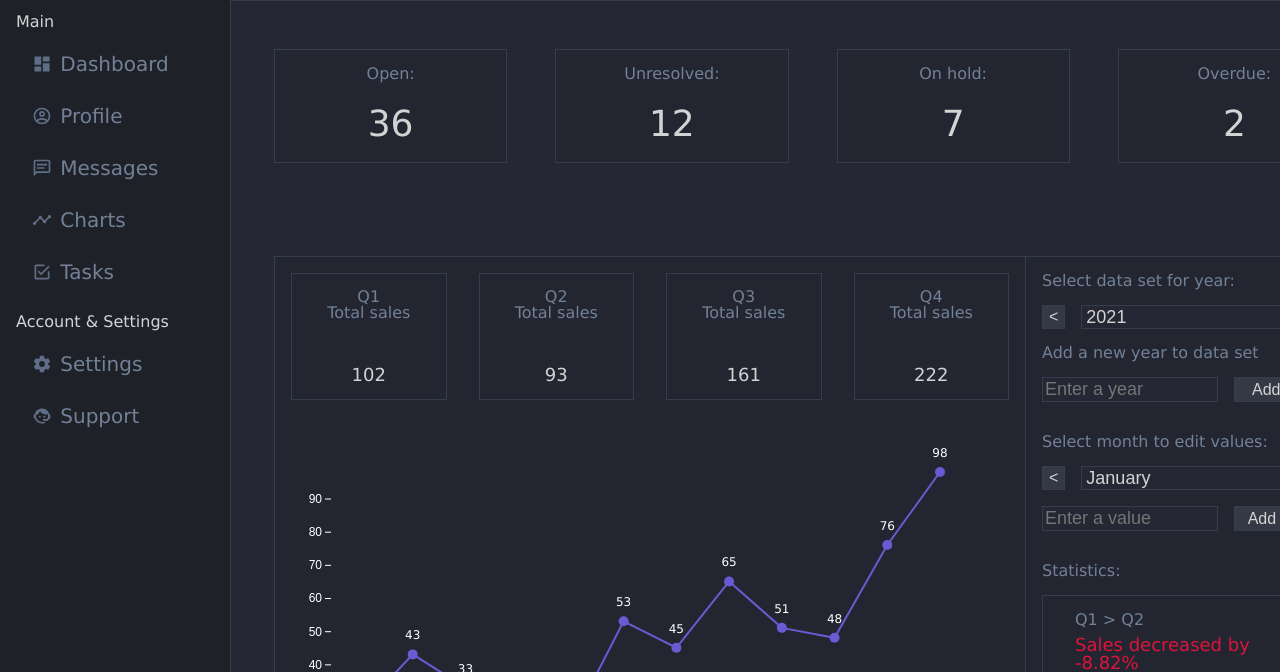
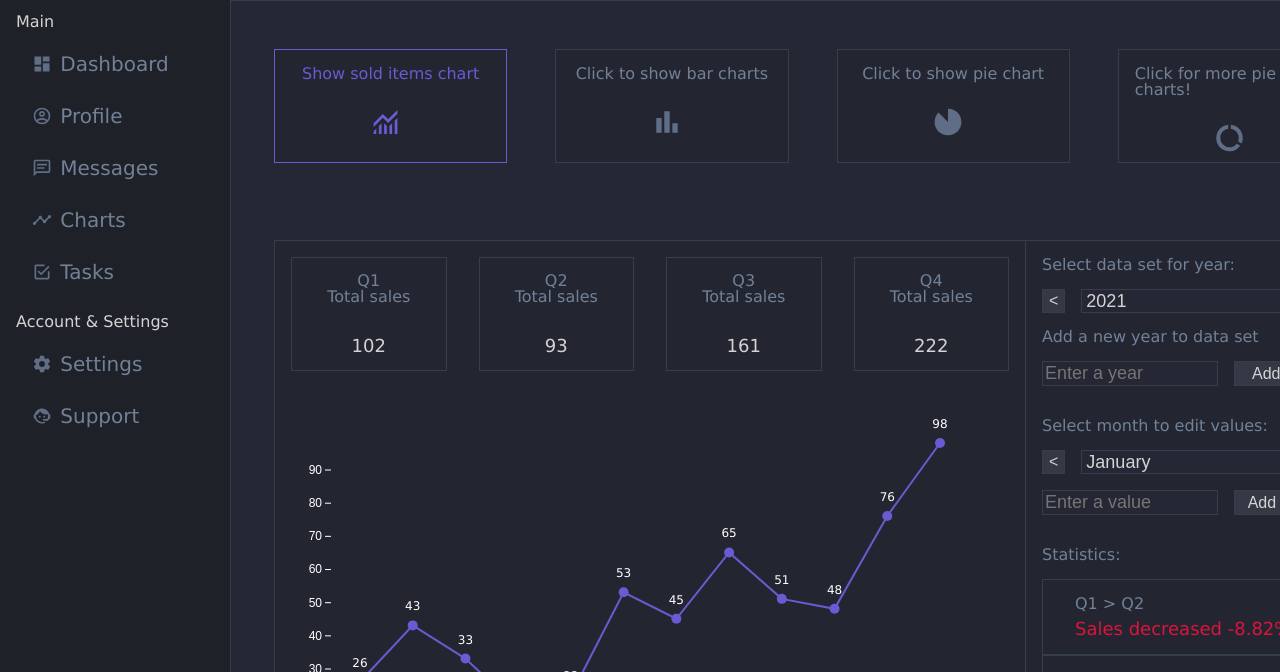
Before and after one commit to NikolaMilinkovic/admin-dashboard, a website: page index.html in a window 1280 px wide. Shown: the part 128-800 px from the top of the page. Drawn offline with nearby package versions, Linux system fonts and the light colour scheme.

Commit message:
Create chart selector buttons

```diff
--- a/index.html
+++ b/index.html
@@ -9,6 +9,7 @@
 
 <head>
     <link rel="stylesheet" href="https://fonts.googleapis.com/css2?family=Material+Symbols+Outlined:opsz,wght,FILL,GRAD@20..48,100..700,0..1,-50..200" />
+
 
     <meta charset="UTF-8">
     <meta name="viewport" content="width=device-width, initial-scale=1.0">
@@ -71,21 +72,21 @@
         <section id="content-section">
 
             <div id="card-section">
-                <div id="card">
-                    <p>Open:</p>
-                    <p>36</p>
+                <div class="card" id="option1">
+                    <p>Show sold items chart</p>
+                    <img src="./Images/Icons/sales-charts.svg" alt="sales chart icon" class="card-svg" id="default-svg">
                 </div>
-                <div id="card">
-                    <p>Unresolved:</p>
-                    <p>12</p>
+                <div class="card" id="option2">
+                    <p>Click to show bar charts</p>
+                    <img src="./Images/Icons/bar-chart.svg" alt="bar chart icon" class="card-svg">
                 </div>
-                <div id="card">
-                    <p>On hold:</p>
-                    <p>7</p>
+                <div class="card" id="option3">
+                    <p>Click to show pie chart</p>
+                    <img src="./Images/Icons/pie-chart-filled.svg" alt="pie chart icon" class="card-svg">
                 </div>
-                <div id="card">
-                    <p>Overdue:</p>
-                    <p>2</p>
+                <div class="card" id="option4">
+                    <p>Click for more pie charts!</p>
+                    <img src="./Images/Icons/pie-chart-empty.svg" alt="pie chart icon" class="card-svg">
                 </div>
             </div>
         </section>
--- a/javascript.js
+++ b/javascript.js
@@ -321,13 +321,14 @@ QCompBoxes.forEach(qBox =>{
     qBox.addEventListener('click', function() {
 
         // Copies the isntance of text
-        let copyText = this.querySelector('.q-comparison').innerText;
+        let copyText = `${this.querySelector('.q-comparison-label').innerText} ${this.querySelector('.q-comparison').innerText}`;
         const copyContent = async () => {
             try{
                 if (isFunctionRunning === true)
                     return;
                 await navigator.clipboard.writeText(copyText);
                 isFunctionRunning = true;
+                copyText = this.querySelector('.q-comparison').innerText;
 
                 // Color change & text display
                 this.style.transition = 'background-color 0.2s ease-in-out, color 0.2s ease-in-out';
@@ -337,7 +338,6 @@ QCompBoxes.forEach(qBox =>{
                 let getLabelColor = this.querySelector('.q-comparison-label').style.color;
                 this.querySelector('.q-comparison').style.color = '#d4d4d4';
                 this.querySelector('.q-comparison-label').style.color = '#d4d4d4';
-                console.log(getColor);
                 this.style.backgroundColor = '#695BD1';
                 this.style.color = '#d4d4d4';
                 setTimeout(() => {
@@ -476,7 +476,7 @@ function calcQStats(){
     const q2q3 = document.getElementById('q-comparison-2');
     const q3q4 = document.getElementById('q-comparison-3');
     if(calculatePercentageDifference(Q1, Q2)>= 0){
-        q1q2.textContent = `Sales increased by ${calculatePercentageDifference(Q1, Q2)}%`;
+        q1q2.textContent = `Sales increased ${calculatePercentageDifference(Q1, Q2)}%`;
         q1q2.style.color = 'forestgreen';
     }
     else if(isNaN(calculatePercentageDifference(Q1, Q2))){
@@ -484,12 +484,12 @@ function calcQStats(){
         q1q2.style.color = '#728197';
     }
     else{
-        q1q2.textContent = `Sales decreased by ${calculatePercentageDifference(Q1, Q2)}%`;
+        q1q2.textContent = `Sales decreased ${calculatePercentageDifference(Q1, Q2)}%`;
         q1q2.style.color = 'crimson';
     }
 
     if(calculatePercentageDifference(Q2, Q3)>= 0){
-        q2q3.textContent = `Sales increased by ${calculatePercentageDifference(Q2, Q3)}%`;
+        q2q3.textContent = `Sales increased ${calculatePercentageDifference(Q2, Q3)}%`;
         q2q3.style.color = 'forestgreen';
     }
     else if(isNaN(calculatePercentageDifference(Q2, Q3))){
@@ -497,12 +497,12 @@ function calcQStats(){
         q2q3.style.color = '#728197';
     }
     else{
-        q2q3.textContent = `Sales decreased by ${calculatePercentageDifference(Q2, Q3)}%`;
+        q2q3.textContent = `Sales decreased ${calculatePercentageDifference(Q2, Q3)}%`;
         q2q3.style.color = 'crimson';
     }
 
     if(calculatePercentageDifference(Q3, Q4)>= 0){
-        q3q4.textContent = `Sales increased by ${calculatePercentageDifference(Q3, Q4)}%`;
+        q3q4.textContent = `Sales increased ${calculatePercentageDifference(Q3, Q4)}%`;
         q3q4.style.color = 'forestgreen';
     }
     else if(isNaN(calculatePercentageDifference(Q3, Q4))){
@@ -510,7 +510,7 @@ function calcQStats(){
         q3q4.style.color = '#728197';
     }
     else{
-        q3q4.textContent = `Sales decreased by ${calculatePercentageDifference(Q3, Q4)}%`;
+        q3q4.textContent = `Sales decreased ${calculatePercentageDifference(Q3, Q4)}%`;
         q3q4.style.color = 'crimson';
     }
 }
@@ -548,41 +548,41 @@ function clearYearInput(){
     inputField.focus();
 }
 
+document.getElementById('option1').classList.add('active');
+document.getElementById('default-svg').style.filter = 'invert(35%) sepia(66%) saturate(506%) hue-rotate(207deg) brightness(105%) contrast(112%)';
 
+// Chart select cards logic
+document.addEventListener('DOMContentLoaded', function () {
 
-// case "new-data-set":
+const cards = document.querySelectorAll('.card');
 
-// const datasetId = document.getElementById('valueInputYear').value;
+    cards.forEach(function (button){
+        button.addEventListener('click', function(){
 
-// // Check if the dataset with the given identifier already exists
-// const existingDataset = customDatasets.find(dataset => dataset.id === datasetId);
+            handleClick(button.id);
 
-// if (existingDataset) {
-//     alert("Dataset with the same identifier already exists. Please choose a different identifier.");
-// } else {
-//     const newDataset = {
-//         id: datasetId,
-//         data: [
-//         { Month: "Jan", Sales: 0 },
-//         { Month: "Feb", Sales: 0 },
-//         { Month: "Mar", Sales: 0 },
-//         { Month: "Apr", Sales: 0 },
-//         { Month: "May", Sales: 0 },
-//         { Month: "Jun", Sales: 0 },
-//         { Month: "Jul", Sales: 0 },
-//         { Month: "Aug", Sales: 0 },
-//         { Month: "Sep", Sales: 0 },
-//         { Month: "Oct", Sales: 0 },
-//         { Month: "Nov", Sales: 0 },
-//         { Month: "Dec", Sales: 0 }],
-//     };
+            cards.forEach(function (btn){
+                btn.classList.remove('active');
 
-//     customDatasets.push(newDataset);
-//     // Code to handle this specific dataset
-//     monthIndex = newDataset.data.findIndex(entry => entry.Month === dsMonth);
-//     if (monthIndex !== -1) {
-//         newDataset.data[monthIndex].Sales = Math.abs(parseInt(userInput)) || 0;
-//     }
-//     main();
-// }
-// break;
+            })
+
+            cards.forEach(function (card){
+                const svg = card.querySelector('.card-svg');
+                if (svg)
+                    svg.style.filter = '';
+            })
+
+            button.classList.add('active');
+            const svg = button.querySelector('.card-svg');
+            if (svg){
+                const isActive = button.classList.contains('active');
+                svg.style.filter = isActive ? 'invert(35%) sepia(66%) saturate(506%) hue-rotate(207deg) brightness(105%) contrast(112%)' : '';
+            }
+        });
+    });
+
+    function handleClick(optionId) {
+        console.log('Clicked option:', optionId);
+
+      }
+});
--- a/stylesheet.css
+++ b/stylesheet.css
@@ -181,7 +181,7 @@ a:hover{
     grid-template-columns: repeat(4, 1fr);
     gap: 3rem;
 }
-#card{
+div.card{
     display: flex;
     flex-direction: column;
     align-items: center;
@@ -192,21 +192,24 @@ a:hover{
     min-width: 80px;
     padding: 1rem;
     border: 1px solid var(--border-color);
+    user-select: none;
+    cursor: pointer;
+    font-size: 16px;
+    color: var(--nav-text-color);
 }
-#card:hover,
+div.card.active {
+    border: 1px solid var(--hover-color);
+    color: var(--hover-color) !important;
+}
+div.card-svg.active{
+    filter: invert(35%) sepia(66%) saturate(506%) hue-rotate(207deg) brightness(105%) contrast(112%);
+}
+.card:hover,
 #side-card:hover,
 #analytics-container:hover,
 #tasks-container:hover,
 #notes-container:hover {
     border: 1px solid var(--hover-color);
-}
-#card>p{
-    font-size: 16px;
-    color: var(--nav-text-color);
-}
-#card>p:last-child{
-    font-size: 36px;
-    color: lightgray;
 }
 #side-content-section{
     margin-top: 3rem;
@@ -254,6 +257,7 @@ div#analytics-container{
     padding: 8%;
     flex-direction: column;
     user-select: none;
+    cursor: pointer;
 }
 .stat-box>p:last-child {
     font-size: var(--analytics-text-size);
@@ -315,9 +319,6 @@ label,
 #create-year-label{
     font-size: var(--analytics-input-label-size);
     color: var(--nav-text-color);
-}
-#create-year-label{
-
 }
 select{
     font-size: var(--analytics-input-text-size);
@@ -390,12 +391,8 @@ button#btnNextMonth:active{
     border: 1px solid var(--border-color);
     padding: 1rem;
     user-select: none;
+    cursor: pointer;
 }
-
-
-
-
-
 #notes-container{
     height: 500px;
     background-color: var(--card-background-color);
@@ -429,6 +426,12 @@ button#btnNextMonth:active{
 .svg{
     height: var(--nav-bar-link-size);
     width: var(--nav-bar-link-size);
+    filter: invert(45%) sepia(11%) saturate(1017%) hue-rotate(177deg) brightness(89%) contrast(82%);
+    margin-right: 5%;
+}
+.card-svg{
+    height: 40%;
+    width: 40%;
     filter: invert(45%) sepia(11%) saturate(1017%) hue-rotate(177deg) brightness(89%) contrast(82%);
     margin-right: 5%;
 }
```
Also changed, not shown: Images/Icons/bar-chart.svg (added), Images/Icons/pie-chart-empty.svg (added), Images/Icons/pie-chart-filled.svg (added), Images/Icons/sales-charts.svg (added).
